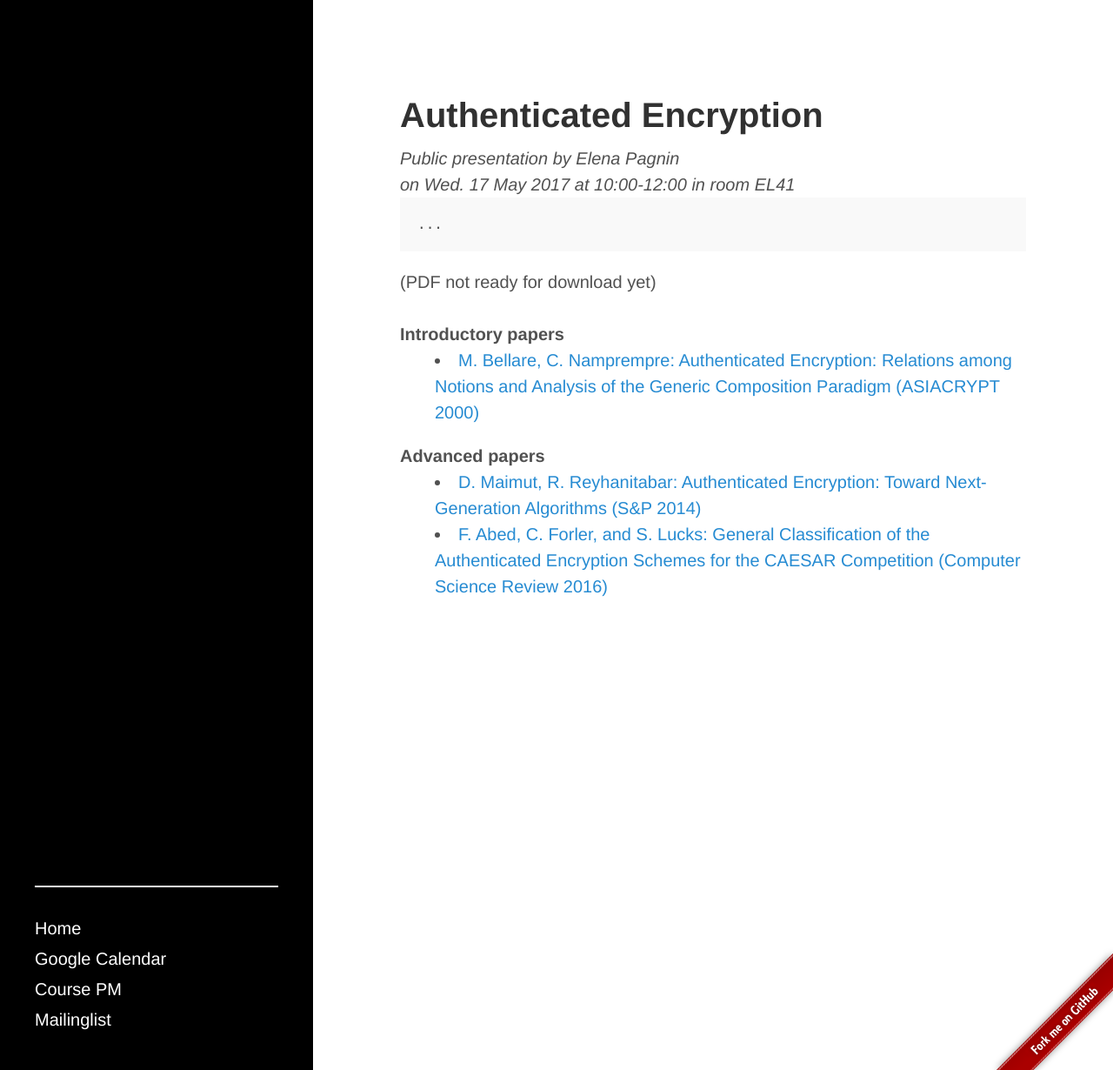
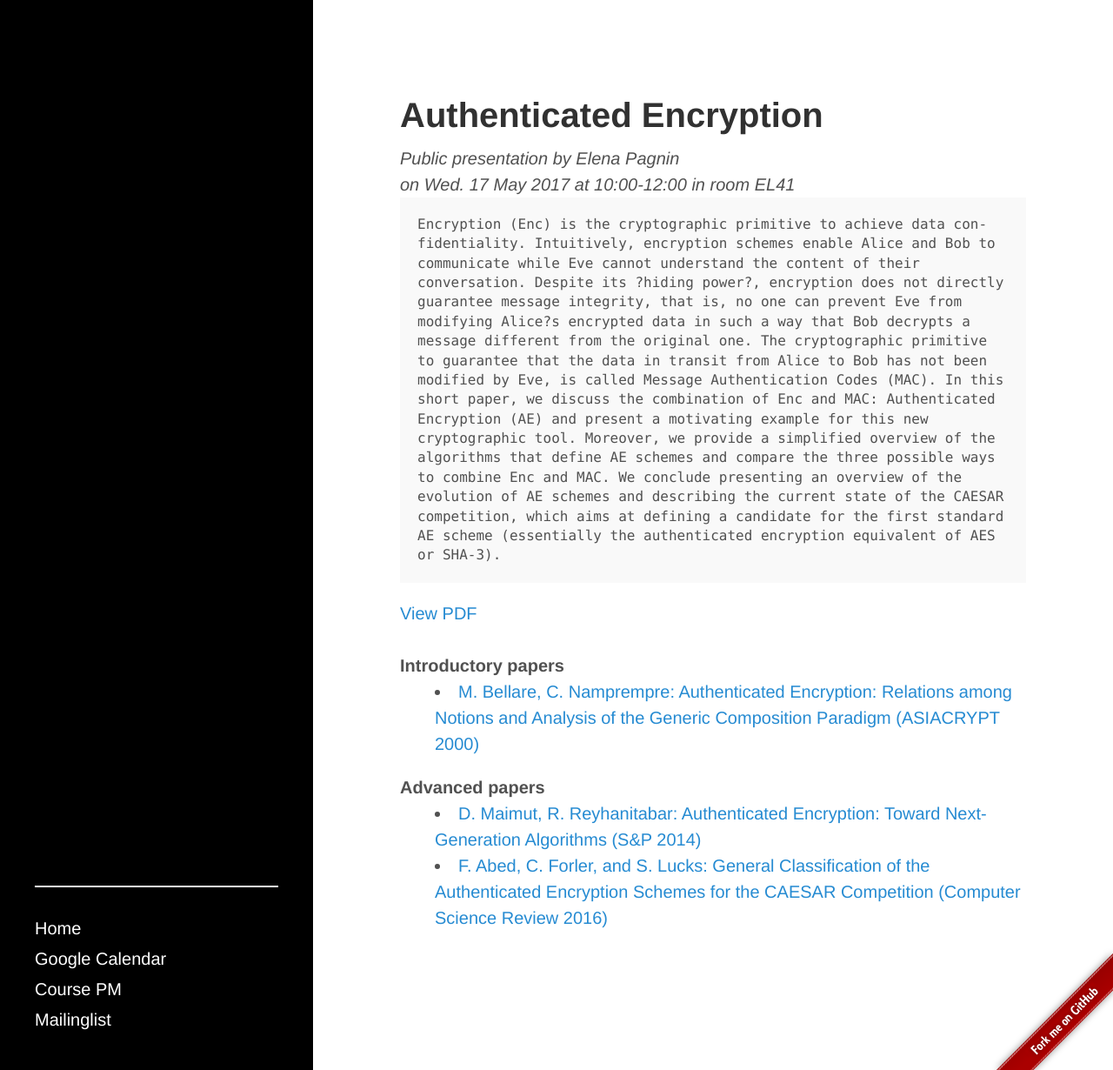
Before and after one commit to fdat085/fdat085.github.io, a Jekyll site: the page built from student-elena.md, in a window 1280 px wide and 1230 px high. Shown: the whole window at 87% size. Built offline with Jekyll 4.4.1, drawn with Linux system fonts in a browser that asks for light colours.

Commit message:
Update student-elena.md

```diff
--- a/student-elena.md
+++ b/student-elena.md
@@ -6,7 +6,8 @@ author: Elena Pagnin
 room: EL41
 date: 2017/05/17
 time: 10:00-12:00
-abstract: "..."
+pdf: "elena.pdf"
+abstract: "Encryption (Enc) is the cryptographic primitive to achieve data con- fidentiality. Intuitively, encryption schemes enable Alice and Bob to communicate while Eve cannot understand the content of their conversation. Despite its ?hiding power?, encryption does not directly guarantee message integrity, that is, no one can prevent Eve from modifying Alice?s encrypted data in such a way that Bob decrypts a message different from the original one. The cryptographic primitive to guarantee that the data in transit from Alice to Bob has not been modified by Eve, is called Message Authentication Codes (MAC). In this short paper, we discuss the combination of Enc and MAC: Authenticated Encryption (AE) and present a motivating example for this new cryptographic tool. Moreover, we provide a simplified overview of the algorithms that define AE schemes and compare the three possible ways to combine Enc and MAC. We conclude presenting an overview of the evolution of AE schemes and describing the current state of the CAESAR competition, which aims at defining a candidate for the first standard AE scheme (essentially the authenticated encryption equivalent of AES or SHA-3)."
 intropapers:
 - title: "M. Bellare, C. Namprempre: Authenticated Encryption: Relations among Notions and Analysis of the Generic Composition Paradigm (ASIACRYPT 2000)"
   url: "https://link.springer.com/chapter/10.1007/3-540-44448-3_41"
```
